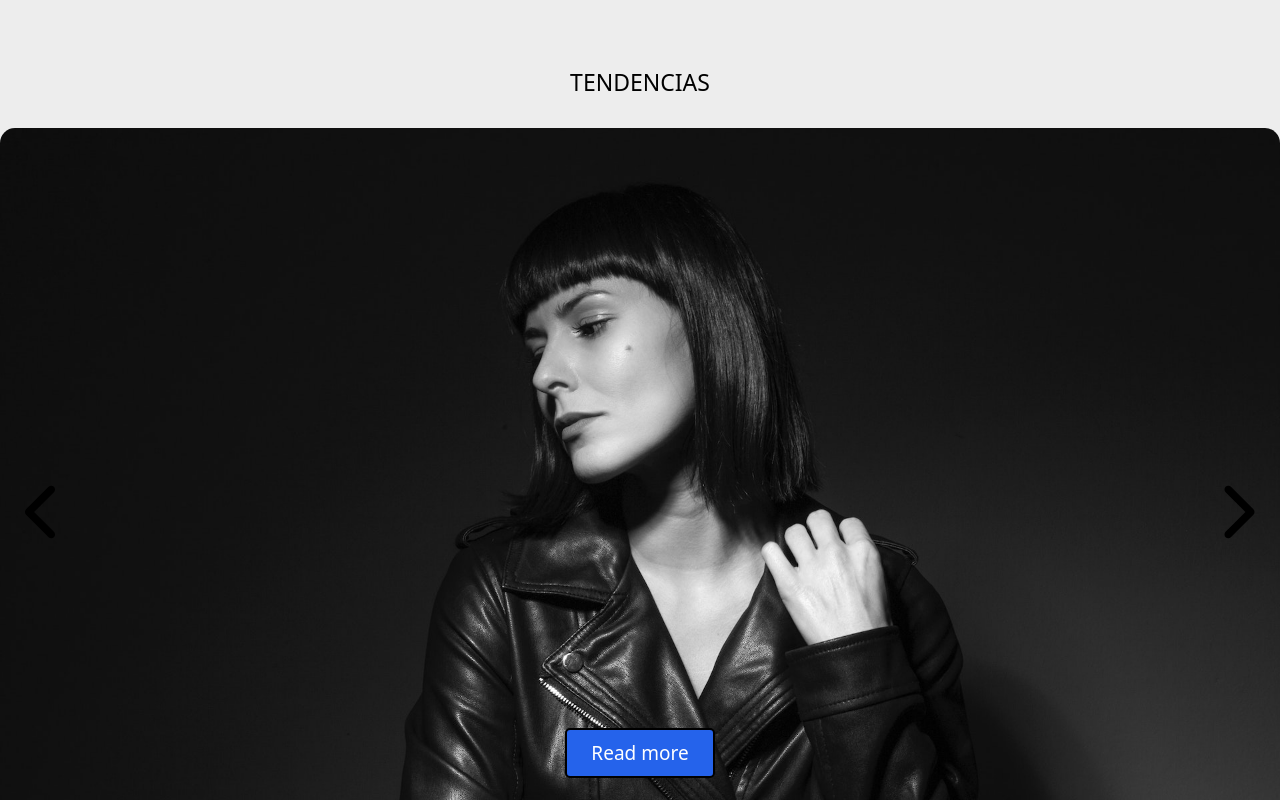
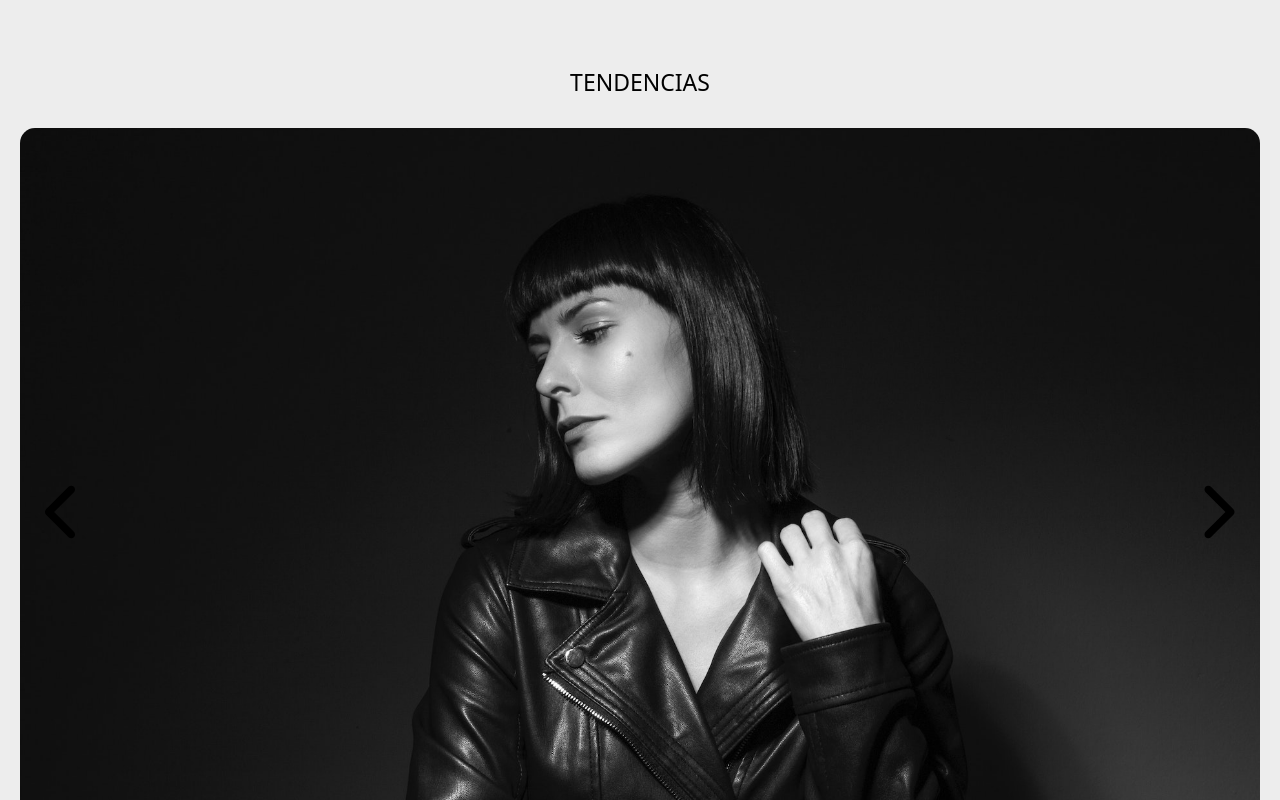
Before and after one commit to Luis-Castro1/DEV, a React (Vite) app in the folder DEV/: page / in a window 1280 px wide. Shown: the part 740-1540 px from the top of the page. Built offline with nearby package versions, Linux system fonts and the light colour scheme; a web font is replaced by a local one.

Commit message:
antes del usecontext y modificacion de carpetas

```diff
--- a/DEV/src/assets/Pages/Home.jsx
+++ b/DEV/src/assets/Pages/Home.jsx
@@ -32,7 +32,7 @@ export const Home = () => {
 
             </div>
 
-            <div className='max-w-[1780px] mx-[40px] sm:mx-auto  max-h-[1050px] overflow-hidden'>
+            <div className='mr-1 sm:max-w-[1780px] sm:mx-[20px]  max-h-[1050px] overflow-hidden'>
 
                 <Slider velocidad = '500' intervalo = '5000' />
             </div>
--- a/DEV/src/assets/componentes/NavBar.jsx
+++ b/DEV/src/assets/componentes/NavBar.jsx
@@ -18,8 +18,6 @@ export const NavBar = () => {
           </Link>
         </div>
       </div>
-
-
 
 
       <div className=" flex justify-center md:block px-3 w-full">
--- a/DEV/src/assets/componentes/ProductList.jsx
+++ b/DEV/src/assets/componentes/ProductList.jsx
@@ -35,11 +35,8 @@ function useFilters(setGender) {
 
 export function ProductList({gender}) {
 
-    const genero = gender
-    console.log(genero)
-
-
-      const setGender = (genero)
+    const setGender = gender
+    console.log(setGender)
 
 
     const [products] = useState(initialProducts)
--- a/DEV/src/assets/componentes/Slider.jsx
+++ b/DEV/src/assets/componentes/Slider.jsx
@@ -81,16 +81,16 @@ export const Slider = ({ velocidad = '500', intervalo = '5000', }) => {
                 <h3 className='font-darker-grotesque text-[23px] font-light no-underline text-center text-black mb-1 sm:mt-3 sm:mb-3' >TENDENCIAS</h3>
             </div>
 
-            <div ref={containerSlide} className="flex flex-nowrap rounded-[15px] h-[360px] md:h-[800px] ">
+            <div ref={containerSlide} className="flex flex-nowrap rounded-[15px]  h-[460px] md:h-[800px] ">
 
                 {sliderimg.map((sliderimg) => (
 
                     <div key={sliderimg.id} className="rounded-[15px] h-full  min-w-full overflow-hidden z-10 relative">
 
-                        <Link to="/login" className="w-full h-5/6 md:h-11/12 pointer-events-none" >
+                        <Link to="/login" className="w-full h-5/6 md:h-11/12 pointer-events-none md:pointer-events-auto" >
                             <img className="align-top h-full w-full object-cover relative " src={sliderimg.url} alt="" />
 
-                            <button className="absolute z-40 bg-blue-600 text-white text-[19px]
+                            <button className="absolute md:hidden z-40 bg-blue-600 text-white text-[19px]
                             top-[80%] left-1/2 transform -translate-x-1/2 sm:-translate-y-[80%] -translate-y-[100%]
                             pointer-events-auto h-8 sm:h-[50px] w-[150px]  border-2 border-black rounded-[5px] ">Read more</button>
 
```
